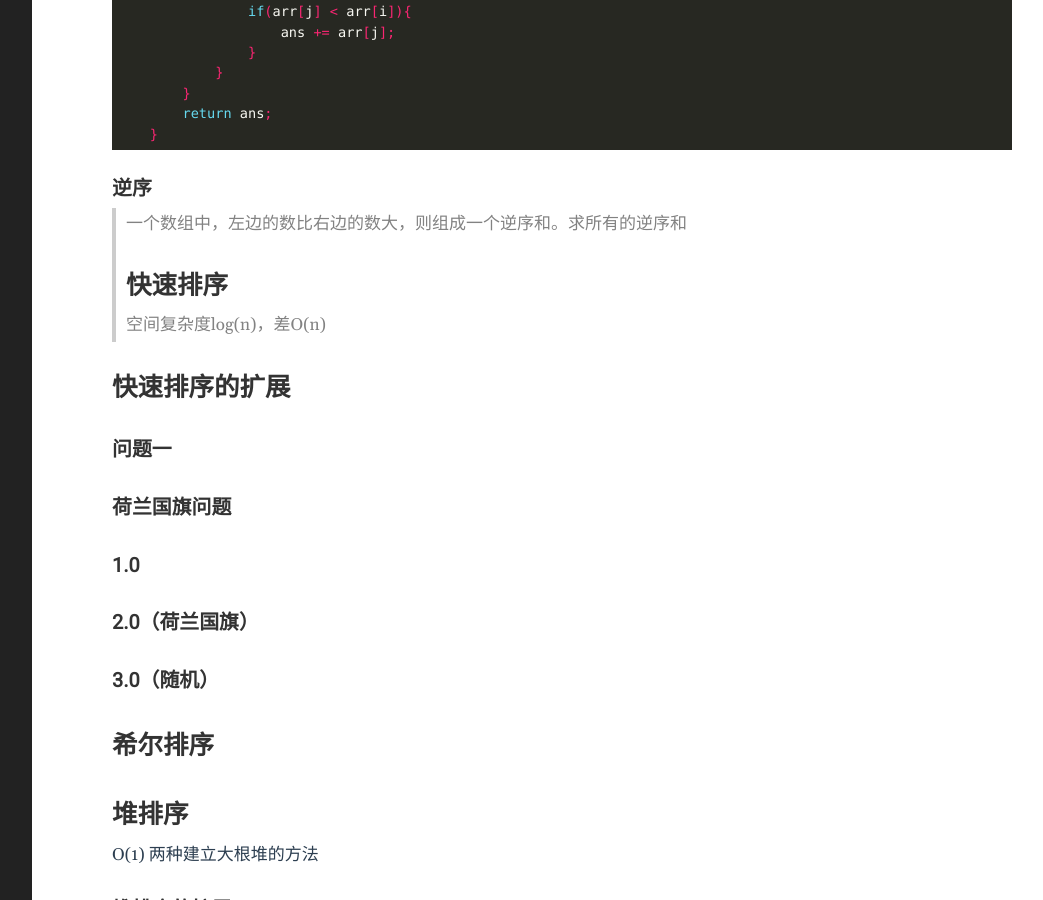
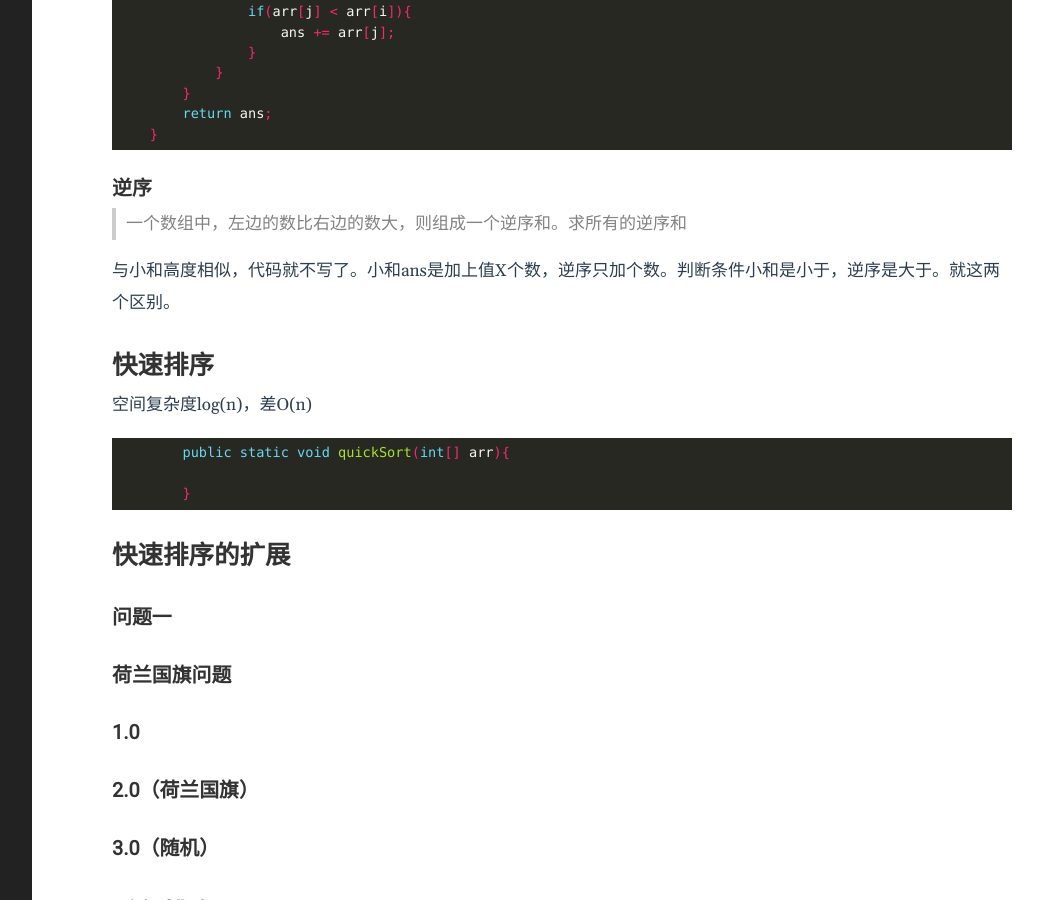
Before and after one commit to Taunk714/Taunk.github.io, a Jekyll site: the page built from _posts/2021-07-02-重学算法(2)-排序算法.md, in a window 1280 px wide and 900 px high, scrolled down 4372 px. Shown: the whole window, without its empty margins (188-1231 px from the left). Built offline with Jekyll 4.4.1, drawn with Linux system fonts in a browser that asks for light colours.

Commit message:
修改文件: _posts/2021-07-02-重学算法(2)-排序算法.md

````diff
--- a/_posts/2021-07-02-重学算法(2)-排序算法.md
+++ b/_posts/2021-07-02-重学算法(2)-排序算法.md
@@ -202,8 +202,15 @@ O(n) 临时储存的那个数组
 ```
 ### 逆序
 >一个数组中，左边的数比右边的数大，则组成一个逆序和。求所有的逆序和
+
+与小和高度相似，代码就不写了。小和ans是加上值X个数，逆序只加个数。判断条件小和是小于，逆序是大于。就这两个区别。
 # 快速排序
 空间复杂度log(n)，差O(n)
+```java
+	public static void quickSort(int[] arr){
+
+	}
+```
 
 ## 快速排序的扩展
 ### 问题一
````
